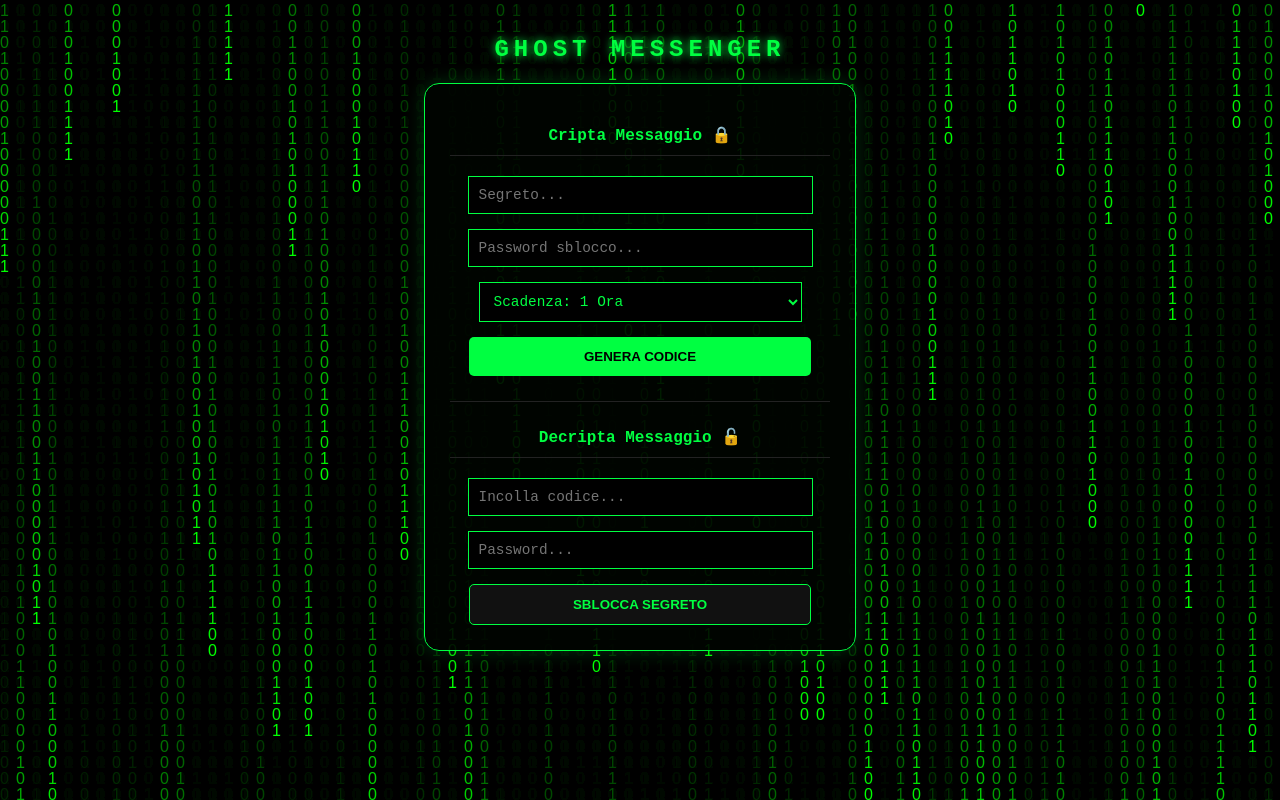
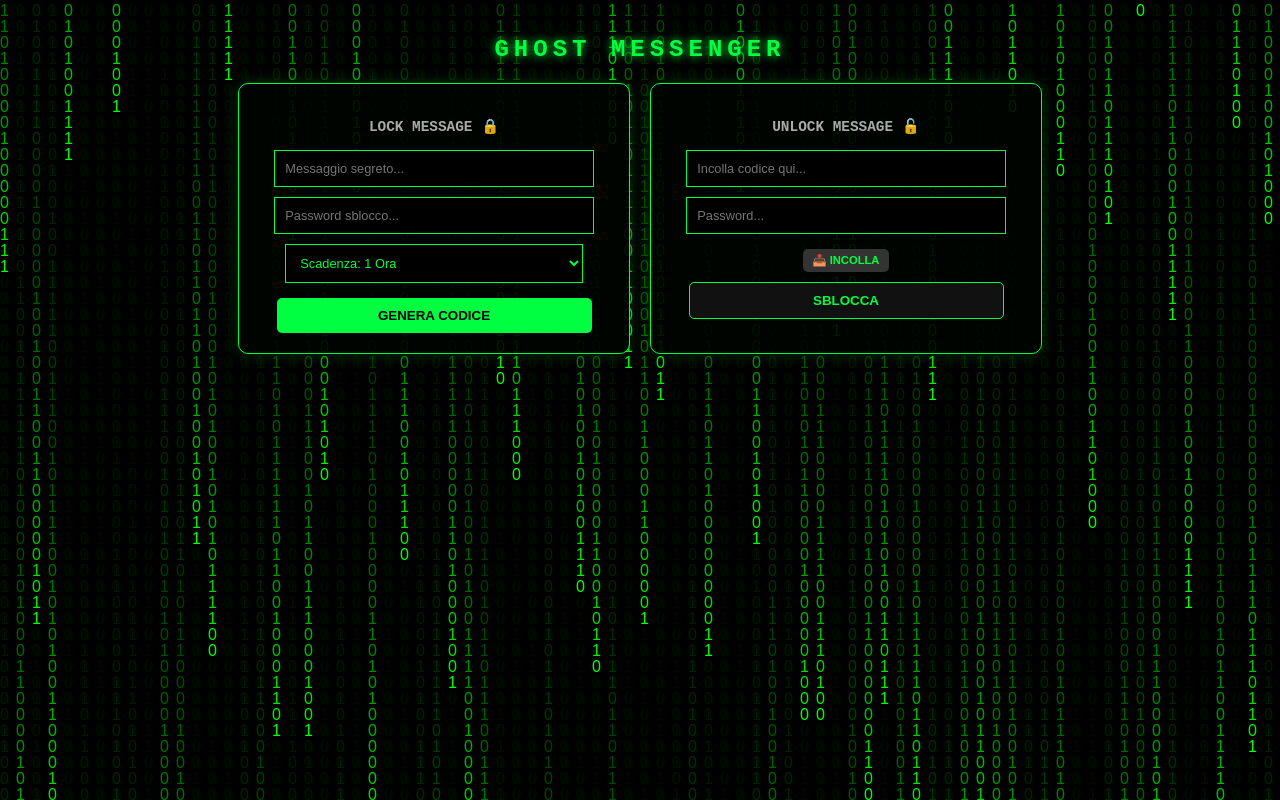
Before and after one commit to dlupinu/ghost-messenger, a Flask app: page / in a window 1280 px wide. Run offline with Flask 3, Linux system fonts and the light colour scheme; the visitor is signed in with stand-in values (Sample User, id 1).

Commit message:
Update index.html

```diff
--- a/templates/index.html
+++ b/templates/index.html
@@ -6,90 +6,111 @@
     <style>
         body { background-color: #000; margin: 0; overflow: hidden; font-family: 'Courier New', monospace; color: #00ff41; }
         #matrix-canvas { position: fixed; top: 0; left: 0; z-index: -1; }
+
+        /* Layout affiancato */
         .main-container { position: relative; z-index: 1; padding: 20px; text-align: center; }
+        .flex-wrapper { display: flex; justify-content: center; gap: 20px; flex-wrap: wrap; margin-top: 20px; }
 
-        /* Box rimpiccioliti */
         .box {
             background: rgba(0, 5, 0, 0.9);
             border: 1px solid #00ff41;
-            display: inline-block;
-            padding: 25px;
-            border-radius: 15px;
-            box-shadow: 0 0 20px rgba(0, 255, 65, 0.2);
-            width: 380px;
-            max-width: 90%;
+            padding: 20px;
+            border-radius: 10px;
+            box-shadow: 0 0 15px rgba(0, 255, 65, 0.2);
+            width: 350px;
         }
 
-        h1 { font-size: 1.5em; letter-spacing: 5px; text-shadow: 0 0 10px #00ff41; margin-bottom: 20px; }
-        h3 { font-size: 1em; margin-bottom: 20px; border-bottom: 1px solid #222; padding-bottom: 10px; }
+        h1 { font-size: 1.5em; letter-spacing: 5px; text-shadow: 0 0 10px #00ff41; }
+        h3 { font-size: 0.9em; margin-bottom: 15px; color: #aaa; }
 
         input, select {
             background: #000; border: 1px solid #00ff41; color: #00ff41;
-            padding: 10px; width: 85%; outline: none; margin-bottom: 15px;
-            font-family: 'Courier New', monospace; font-size: 0.9em;
+            padding: 10px; width: 85%; outline: none; margin-bottom: 10px; font-size: 0.8em;
         }
 
-        /* Pulsanti con animazione ingrandimento */
         button {
-            background: #00ff41; color: #000; border: none; padding: 12px;
-            cursor: pointer; font-weight: bold; text-transform: uppercase;
-            width: 90%; transition: transform 0.3s ease, box-shadow 0.3s ease;
-            border-radius: 5px;
+            background: #00ff41; color: #000; border: none; padding: 10px;
+            cursor: pointer; font-weight: bold; width: 90%; transition: 0.3s;
+            border-radius: 5px; margin-top: 5px;
         }
-        button:hover { transform: scale(1.08); box-shadow: 0 0 20px #00ff41; }
-        button:active { transform: scale(0.95); }
+        button:hover { transform: scale(1.05); box-shadow: 0 0 15px #00ff41; }
 
-        .result { word-break: break-all; color: #ff00ea; font-size: 0.8em; margin-top: 15px; padding: 10px; border: 1px dashed #ff00ea; }
-        .divider { border: 0; border-top: 1px solid #222; margin: 25px 0; }
-        .ghost-pass { -webkit-text-security: disc; text-security: disc; }
+        .btn-small { background: #333; color: #00ff41; font-size: 0.7em; width: auto; padding: 5px 10px; margin: 5px; }
 
-        /* Crash Screen */
-        #crash-screen { display: none; position: fixed; top: 0; left: 0; width: 100%; height: 100%; background: #000; color: #ff0000; z-index: 9999; text-align: center; padding-top: 20%; }
-        .alert-icon { font-size: 80px; animation: blink 0.8s infinite; }
-        @keyframes blink { 0% { opacity: 1; } 50% { opacity: 0; } 100% { opacity: 1; } }
+        .result { word-break: break-all; color: #ff00ea; font-size: 0.75em; margin-top: 10px; padding: 10px; border: 1px dashed #ff00ea; background: rgba(20,0,20,0.5); }
+
+        /* Stile Finestre Virus */
+        .virus-alert {
+            position: fixed;
+            width: 250px;
+            height: 150px;
+            background: #eee;
+            border: 2px solid #000;
+            color: #000;
+            padding: 10px;
+            box-shadow: 5px 5px 0px #888;
+            z-index: 10000;
+            display: none;
+            font-family: "Arial", sans-serif;
+        }
+        .virus-header { background: darkblue; color: white; padding: 2px 5px; font-weight: bold; font-size: 12px; margin: -10px -10px 10px -10px; }
     </style>
 </head>
 <body>
     <canvas id="matrix-canvas"></canvas>
 
-    <div id="crash-screen">
-        <div class="alert-icon">⚠️</div>
-        <h1>IL TUO TEMPO È SCADUTO</h1>
-        <p>Autodistruzione sessione in corso...</p>
-    </div>
-
     <div class="main-container">
         <h1>GHOST MESSENGER</h1>
+
+        <div class="flex-wrapper">
+            <!-- BOX CRIPTAZIONE -->
             <div class="box">
-            <h3>Cripta Messaggio 🔒</h3>
-            <form action="/encrypt" method="post" autocomplete="off">
-                <input type="text" name="message" placeholder="Segreto..." required>
-                <input type="text" name="psw" class="ghost-pass" placeholder="Password sblocco..." required>
+                <h3>LOCK MESSAGE 🔒</h3>
+                <form action="/encrypt" method="post">
+                    <input type="text" name="message" placeholder="Messaggio segreto..." required>
+                    <input type="password" name="psw" placeholder="Password sblocco..." required>
                     <select name="expiry">
                         <option value="1">Scadenza: 1 Ora</option>
                         <option value="24">Scadenza: 24 Ore</option>
                     </select>
-                <button type="submit">Genera Codice</button>
+                    <button type="submit">GENERA CODICE</button>
                 </form>
                 {% if encrypted %}
-                <div class="result">{{ encrypted }}</div>
+                    <div class="result" id="res-enc">{{ encrypted }}</div>
+                    <button class="btn-small" onclick="copyText('res-enc')">📋 COPIA CODICE</button>
                 {% endif %}
+            </div>
 
-            <div class="divider"></div>
-
-            <h3>Decripta Messaggio 🔓</h3>
-            <form action="/decrypt" method="post" autocomplete="off">
-                <input type="text" name="code" placeholder="Incolla codice..." required>
-                <input type="text" name="psw" class="ghost-pass" placeholder="Password..." required>
-                <button type="submit" style="background: #111; color: #00ff41; border: 1px solid #00ff41;">Sblocca Segreto</button>
+            <!-- BOX DECRIPTAZIONE -->
+            <div class="box">
+                <h3>UNLOCK MESSAGE 🔓</h3>
+                <form action="/decrypt" method="post">
+                    <input type="text" id="input-decrypt" name="code" placeholder="Incolla codice qui..." required>
+                    <input type="password" name="psw" placeholder="Password..." required>
+                    <button class="btn-small" type="button" onclick="pasteText()">📥 INCOLLA</button>
+                    <button type="submit" style="background:#111; color:#00ff41; border:1px solid #00ff41;">SBLOCCA</button>
                 </form>
                 {% if decrypted %}
                     <div class="result" style="color:#00ff41; border-color:#00ff41;">{{ decrypted }}</div>
                 {% endif %}
             </div>
         </div>
+    </div>
 
     <script>
+        // Funzione Copia
+        function copyText(id) {
+            const text = document.getElementById(id).innerText;
+            navigator.clipboard.writeText(text);
+            alert("Codice Copiato!");
+        }
+
+        // Funzione Incolla
+        async function pasteText() {
+            const text = await navigator.clipboard.readText();
+            document.getElementById('input-decrypt').value = text;
+        }
+
         // Matrix Effect
         const canvas = document.getElementById('matrix-canvas');
         const ctx = canvas.getContext('2d');
@@ -106,12 +127,33 @@
         }
         setInterval(draw, 33);
 
-        // Crash Timer (1 minuto)
-        setTimeout(() => {
-            document.querySelector('.main-container').style.display = 'none';
-            document.getElementById('crash-screen').style.display = 'block';
-            setTimeout(() => { window.location.href = "https://www.google.com"; }, 5000);
-        }, 60000);
+        // EFFETTO VIRUS FINALE
+        function triggerVirus() {
+            document.querySelector('.main-container').style.opacity = '0.1';
+            let count = 0;
+            const maxWindows = 50; // Quante finestre vuoi che si aprano
+
+            const interval = setInterval(() => {
+                if(count > maxWindows) {
+                    clearInterval(interval);
+                    setTimeout(() => { window.location.href = "https://www.google.com"; }, 2000);
+                    return;
+                }
+
+                const win = document.createElement('div');
+                win.className = 'virus-alert';
+                win.style.display = 'block';
+                win.style.left = Math.random() * (window.innerWidth - 250) + 'px';
+                win.style.top = Math.random() * (window.innerHeight - 150) + 'px';
+                win.innerHTML = `<div class="virus-header">System Error - 0x0002846</div>
+                                 <p style="text-align:center">⚠️<br><b>IL TUO TEMPO È SCADUTO</b><br>Sessione terminata.</p>`;
+                document.body.appendChild(win);
+                count++;
+            }, 100); // Ne apre una ogni 100 millisecondi
+        }
+
+        // Timer 1 Minuto
+        setTimeout(triggerVirus, 60000);
     </script>
 </body>
 </html>
```
Lines whose indentation alone changed are shown as unchanged.
